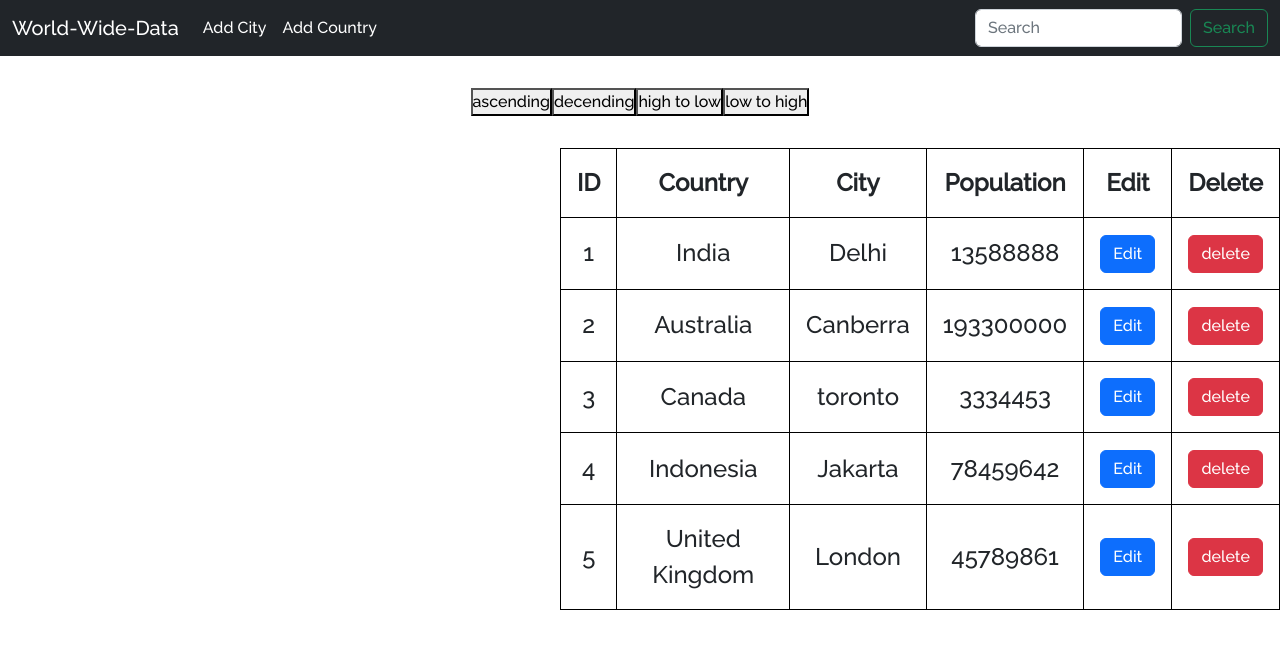
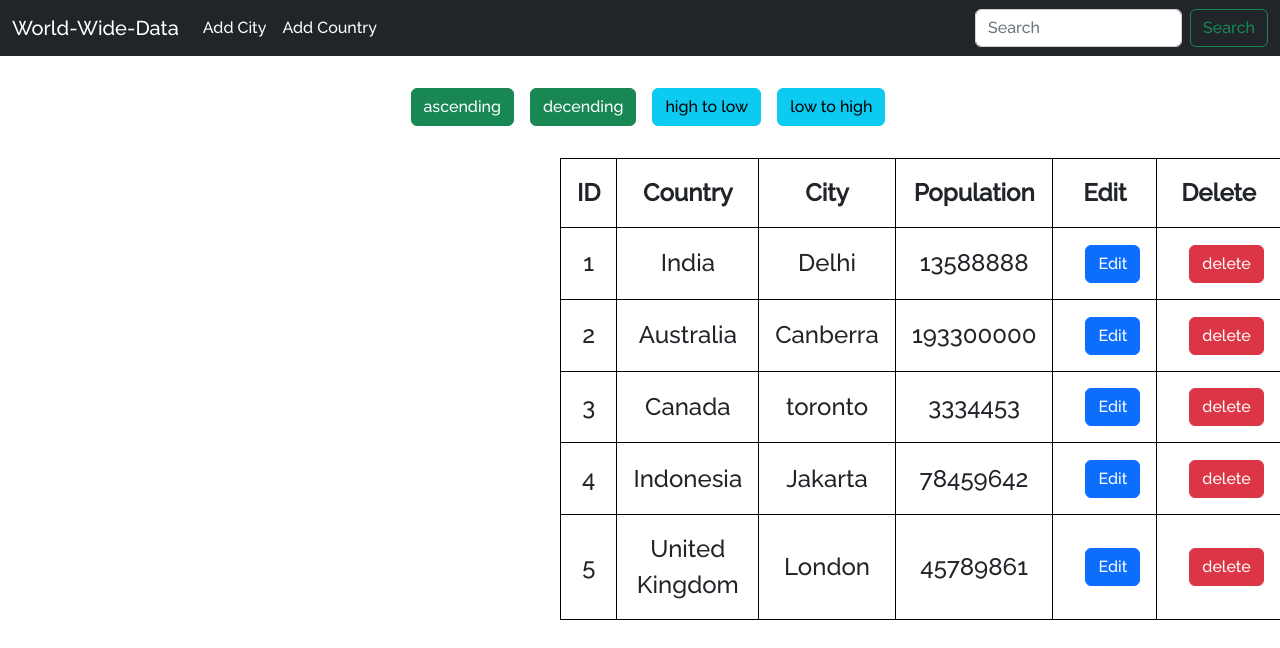
Before and after one commit to Rohitb1107/RM-101, a React (Vite) app in the folder react-city-country/: page / in a window 1280 px wide. Shown: the top 648 px of the page. Built offline with nearby package versions, Linux system fonts and the light colour scheme; data requests are answered from the project's data file.

Commit message:
table complete

```diff
--- a/react-city-country/src/App.css
+++ b/react-city-country/src/App.css
@@ -8,13 +8,17 @@
   text-align: center;
 }
 
-.filter-div{
+.filter-div {
   margin-top: 2rem;
+  font-size: 1.2rem;
+}
+
+.filter-div button{
+  margin-left: 1rem;
 }
 
 .table-div {
- margin: 2rem 0 0 35rem;
-
+  margin: 2rem 0 0 35rem;
 }
 
 table tr th,
--- a/react-city-country/src/Components/TableData.jsx
+++ b/react-city-country/src/Components/TableData.jsx
@@ -33,14 +33,32 @@ const TableData = () => {
 
   return (
     <div className="filter-div">
-      <button onClick={() => CountryFilter("asc", "country")}>ascending</button>
-      <button onClick={() => CountryFilter("desc", "country")}>
+      <button
+        type="button"
+        class="btn btn-success"
+        onClick={() => CountryFilter("asc", "country")}
+      >
+        ascending
+      </button>
+      <button
+        type="button"
+        class="btn btn-success"
+        onClick={() => CountryFilter("desc", "country")}
+      >
         decending
       </button>
-      <button onClick={() => CountryFilter("desc", "population")}>
+      <button
+        type="button"
+        class="btn btn-info"
+        onClick={() => CountryFilter("desc", "population")}
+      >
         high to low
       </button>
-      <button onClick={() => CountryFilter("asc", "population")}>
+      <button
+        type="button"
+        class="btn btn-info"
+        onClick={() => CountryFilter("asc", "population")}
+      >
         low to high
       </button>
       <div className="table-div">
```
